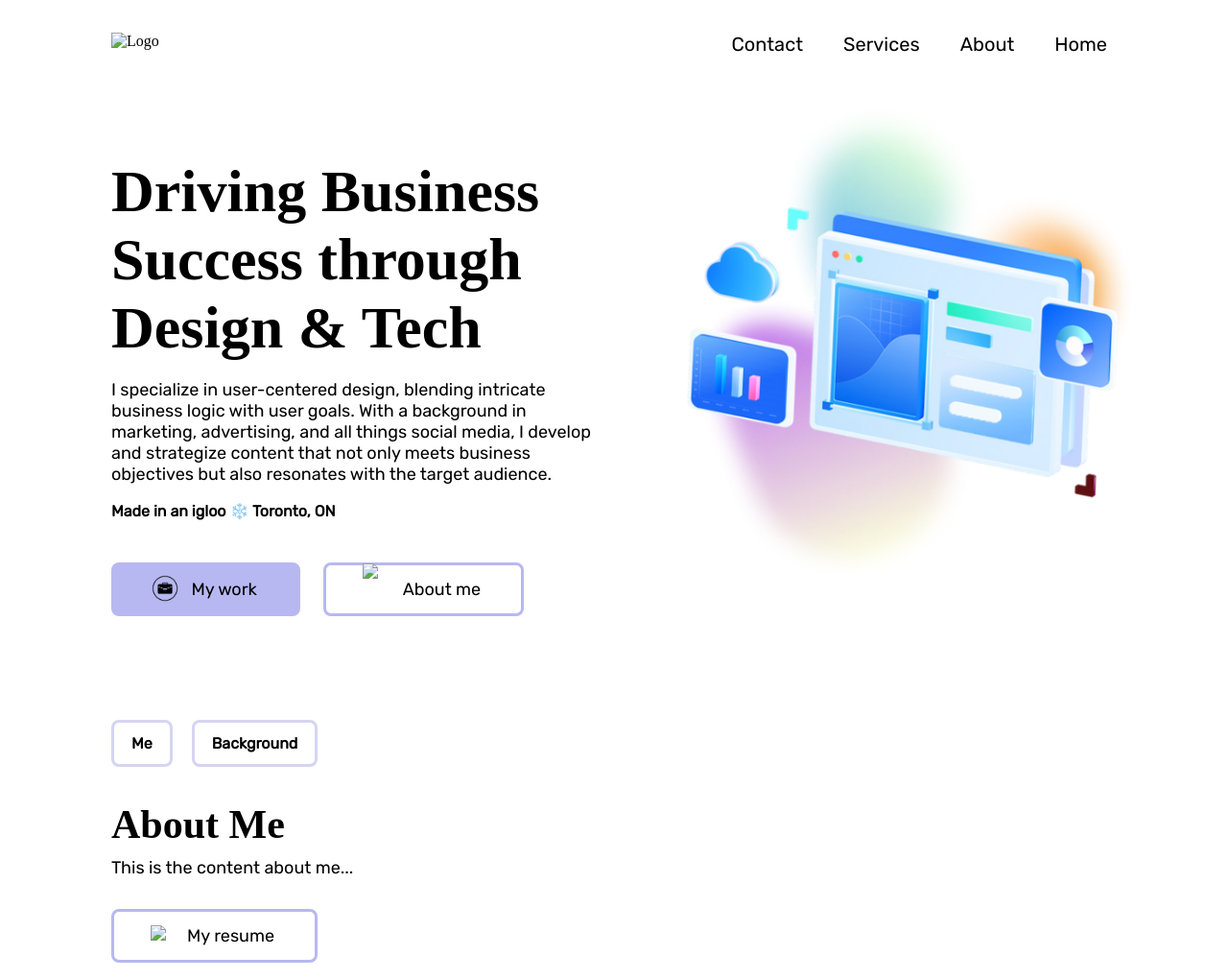
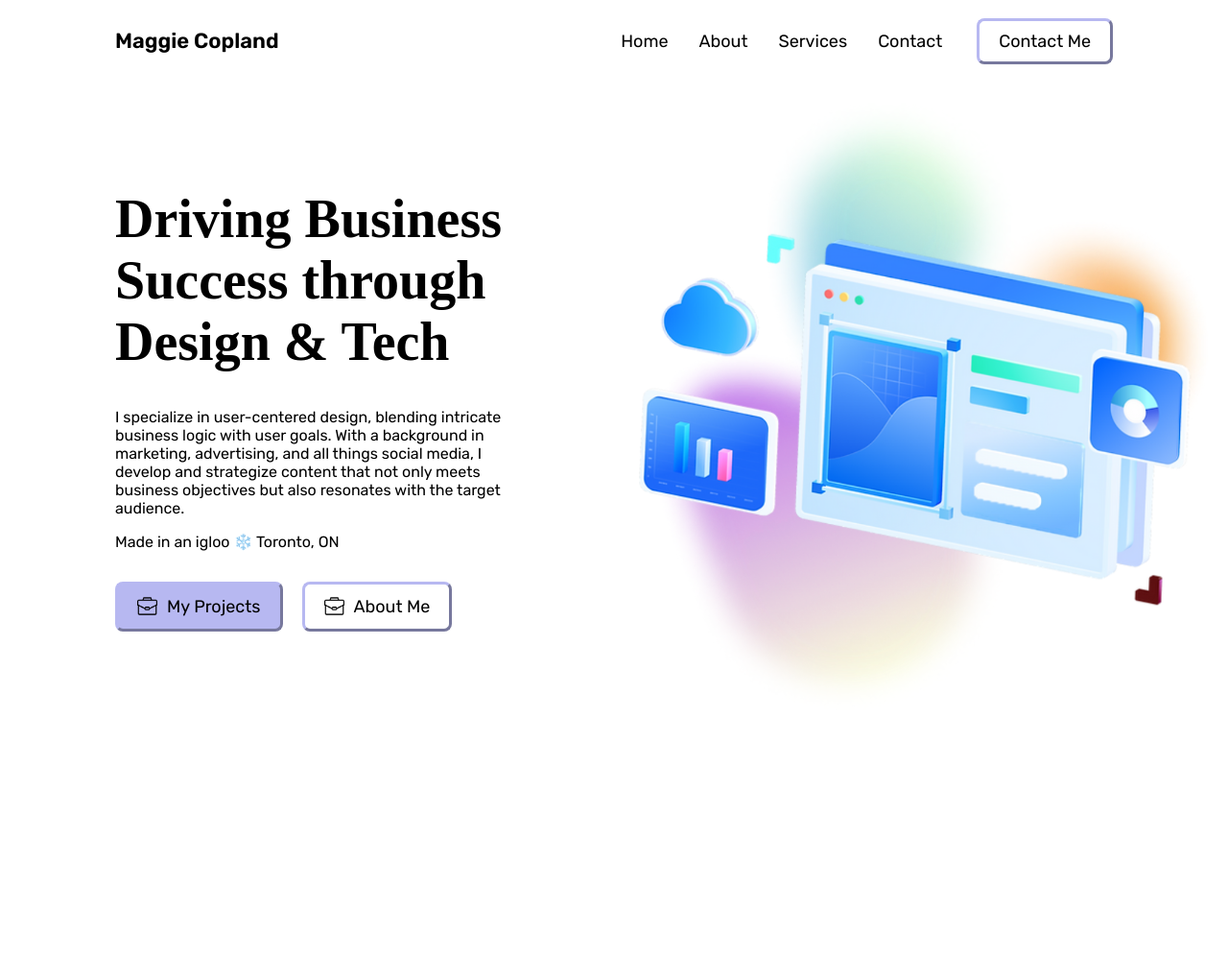
Before and after one commit to magscop/My_First_Repo, a plain HTML site: page index.html in a window 1280 px wide. Shown: the whole page at 96% size. Drawn offline with Linux system fonts and the light colour scheme; a small style sheet from the web is missing; a web font is replaced by a local one.

Commit message:
New onesssss

```diff
--- a/index.html
+++ b/index.html
@@ -3,86 +3,56 @@
 <head>
     <meta charset="UTF-8">
     <meta name="viewport" content="width=device-width, initial-scale=1.0">
-    <title>Apple Bootm</title>
     <link rel="stylesheet" href="styles.css">
     <link rel="stylesheet" type="text/css" href="//fonts.googleapis.com/css?family=Petrona" />
     <link rel="preconnect" href="https://fonts.googleapis.com">
 <link rel="preconnect" href="https://fonts.gstatic.com" crossorigin>
 <link href="https://fonts.googleapis.com/css2?family=Lexend+Deca:wght@100;200;300;400;500;600;700;800;900&display=swap" rel="stylesheet">
+<link href='https://fonts.googleapis.com/css?family=Rubik' rel='stylesheet'>
+<link rel="preconnect" href="https://fonts.googleapis.com">
+<link rel="preconnect" href="https://fonts.gstatic.com" crossorigin>
+<link href="https://fonts.googleapis.com/css2?family=Rubik:wght@600&display=swap" rel="stylesheet">
+<link rel="stylesheet" href="https://cdnjs.cloudflare.com/ajax/libs/font-awesome/6.0.0/css/all.min.css" integrity="sha512-d/20FmbQOqHR9z8lP1gpT6jbKRt7xtRl6xzBtl9zJK+g8B8yW4BbOxLhdEXh2+bt1kYzUKJOKj5we+BhGYfQWA==" crossorigin="anonymous" referrerpolicy="no-referrer" />
     <!-- Add your additional meta tags, link to stylesheets, or scripts here -->
 </head>
 
 
+<body>
     <nav>
+        <div class="logo"> Maggie Copland</div>
+        <div class="menu">
             <ul>
-    <img src="path/to/your/logo.png" alt="Logo" class="logo">
-    <li><a href="#home">Home</a></li>
-    <li><a href="#about">About</a></li>
-    <li><a href="#services">Services</a></li>
-    <li><a href="#contact">Contact</a></li>
+                <li><a href="#">Home</a></li>
+                <li><a href="#">About</a></li>
+                <li><a href="#">Services</a></li>
+                <li><a href="#">Contact</a></li>
             </ul>
+        </div>
+        <button class="contact-button">Contact Me</button>
     </nav>
 
 
-
-<body>
     <div class="container">
-        <div class="column">
+        <div class="column-1">
           <h1>Driving Business Success through Design & Tech</h1>
           <p>I specialize in user-centered design, blending intricate business logic with user goals. With a background in marketing, advertising, and all things social media, I develop and strategize content that not only meets business objectives but also resonates with the target audience.</p>
-            <h6> Made in an igloo ❄️ Toronto, ON</h6>
+            <p>Made in an igloo ❄️ Toronto, ON</p>
+          <div class="button-container">
             <button class="primary-button">
-                <img src="port.png" > My work
+                <img class="portfolio-icon" src="portfolio.png" alt="Image"> My Projects <!-- Replace "icon.png" with the path to your PNG icon -->
               </button>
-            <button class="secondary-button">
-                <img src="path/to/your/another-image.png" alt="Icon"> About me
+              <button class="secondary-button-2">
+                <img class="portfolio-icon" src="portfolio.png" alt="Image"> About Me <!-- Replace "icon.png" with the path to your PNG icon -->
               </button>
+
           </div>
-        <div class="column">
-            <img src="homepage.png" alt="Image">
         </div>
-    </div><link href='https://fonts.googleapis.com/css?family=Rubik' rel='stylesheet'>
-
-
-    <div class="container2">
-        <div class="tab-container">
-            <div class="tab" onclick="showContent('me')">Me</div>
-            <div class="tab" onclick="showContent('background')">Background</div>
-        </div>
-
-        <div id="meContent" class="content">
-            <h1>About Me</h1>
-            <p>This is the content about me...</p>
-
-            <div class="button-container">
-                <button class="secondary-button">
-                    <img src="path/to/your/another-image.png" alt="Icon"> My resume
-                </button>
+        <div class="column-2">
+            <img class="homepage-img" src="homepage.png" alt="Image">
           </div>
       </div>
 
-        <div id="backgroundContent" class="content" style="display: none;">
-            <h1>Background</h1>
-            <p>This is the background content...</p>
-
-            <div class="button-container">
-                <button>Click Me</button>
-            </div>
-        </div>
-    </div>
-
-    <script>
-        function showContent(tabName) {
-            // Hide all content sections
-            document.getElementById('meContent').style.display = 'none';
-            document.getElementById('backgroundContent').style.display = 'none';
-
-            // Show the selected content section
-            document.getElementById(tabName + 'Content').style.display = 'block';
-        }
-    </script>
 
 
 
 </body>
-</html>
--- a/styles.css
+++ b/styles.css
@@ -1,180 +1,160 @@
-{
-
-    padding: 14px 16px;
-    box-sizing: border-box;
-    right-margin: 100px;
-}
-
-/* Basic styling for the menu */
-nav ul {
-    list-style-type: none;
-    margin: 0;
-    padding: 0;
-    background-color: #ffffff; /* Background color of the menu */
-    overflow: hidden;
-    margin-right: 100px;
-}
-
-nav li {
-    float: right;
-}
-
-nav a {
-    display: block;
-    color: rgb(0, 0, 0);
-    text-align: center;
-    padding: 14px 16px;
-    text-decoration: none;
-    font-family: rubik;
-    font-size: 20px;
-    margin-right: 10px;
-    margin-top: 20px;
+body{
+    margin-right: 120px;
+    margin-left: 120px;
 
 }
 
-nav a:hover {
-    color: rgb(183, 184, 241);
-    border-bottom: 4px solid rgb(183, 184, 241); /* Adjust the thickness and color as needed */
+
+nav{
+    display: flex;
+    justify-content: space-between;
+    max-width: 118rem;
+    margin: 0 auto;
+    align-items: center;
+    min-height: 6rem:
+    padding: 2.6rem 0;
 }
 
-.logo{
-    position: absolute;
-    padding: 14px 16px;
-    margin-top: 20px;
-    margin-left: 100px;
+ul {
+    display: flex;
+    list-style: none;
+
 }
 
-body {
-    margin: 0;
-    padding: 0;
+li, a {
+    font-family: Rubik;
+    justify-content: space-between;
+    padding: 8px;
+    text-decoration: none;
+    color: black;
+    font-size: 18px;
+
 }
 
-p{
-   font-family: rubik;
-   font-size: 18px;
+li, a:hover {
+    color: #999AE6;
 }
 
-h6{
-   font-family: rubik;
-   font-size: 16px;
-   margin-top: 8px;
-   margin-bottom: 12px;
+
+.logo {
+    cursor: pointer;
+    font-family: Rubik;
+    font-size: 22px;
+    font-weight: bold;
+    margin-right: auto;
+    align-items: end;
+    margin-top: -1px;
+    transform: rotate(2,3);
+}
+
+.contact-button {
+    margin-left: 20px;
+    font-family: Rubik;
+    font-size: 18px;
+    padding: 10px 20px;
+    margin-top: auto;
+    margin-top: 0px;
+    border-radius: 8px;
+    border-color: #B7B8F1;
+    color: none;
+    background-color: rgba(0, 0, 0, 0);
+    border-width: 3px;
+    box-shadow: none;
+}
+
+.contact-button:hover {
+    background-color: #E3E4FF;
+    border-color: #E3E4FF;
+
 }
 
 .container {
     display: flex;
+    position: relative;
 }
 
-.column {
-    flex: 1;
-    padding: 14px 16px;
-    margin-left: 100px;
-    padding-top: 50px;
+.homepage-img {
+   max-height: 60%;
 }
 
-.column h1 {
-    margin-bottom: 16px;
+h1 {
     font-family: Petrona;
-    font-size: 62px;
+    font-size: 56px;
 }
 
-.column button {
-    display: block;
-    margin-bottom: 8px;
-    display: inline-block;
+p {
+    font-family: Rubik;
+    font-size: 16px;
 }
 
-.column img {
-    width: 100%;
-    height: auto;
-    box-sizing: border-box;
-    margin-top: -20px;
-    align-items: left;
-    margin-left: -60px;
+.column-1{
+    margin-top: 80px;
+    justify-content: first baseline;
+    width: 50%;
+    margin-left: auto;
+}
+.column-2{
+    margin-top: 20px;
+    justify-content: first baseline;
+    width: 50%;
+    margin-left: 100px;
+}
+.button-container{
+    margin-top: 32px;
+    display: flex;
+}
+.secondary-button-2{
+    margin-left: 20px;
+    font-family: Rubik;
+    font-size: 18px;
+    padding: 12px 20px;
+    margin-top: auto;
+    margin-top: 0px;
+    border-radius: 8px;
+    border-color: #B7B8F1;
+    background-color: rgba(0, 0, 0, 0);
+    border-width: 3px;
+    box-shadow: none;
+    display: flex;
+}
+
+.secondary-button-2:hover {
+    background-color: #E3E4FF;
+    border-color: #E3E4FF;
 
 }
 
-.primary-button,
-.secondary-button {
-    padding: 14px 42px;
-    font-size: 16px;
-    cursor: pointer;
-    border: none;
+.primary-button{
+    font-family: Rubik;
+    font-size: 18px;
+    padding: 12px 20px;
+    margin-top: auto;
+    margin-top: 0px;
     border-radius: 8px;
-    margin-right: 20px;
-    margin-top: -8px;
+    border-color: #B7B8F1;
+    background-color: #B7B8F1;
+    border-width: 3px;
+    box-shadow: none;
     display: flex;
-    align-items: center; /* Center the image and text vertically */
-    font-size: 18px;
-    font-family: rubik;
 }
 
-.primary-button img,
-.secondary-button img {
-    margin-right: 8px; /* Add space between the image and text, adjust as needed */
-    margin-left: -4px;
-    margin-bottom: -8px;
-    max-width: 30px; /* Set a maximum width for the icon */
-    max-height: 30px; /* Set a maximum height for the icon */
-    color: #ffffff;
-
+.portfolio-icon{
+    width: 21px;
+    margin-right: 10px;
+    padding: 10px, 10px;
+    margin-bottom: px;
+    display: flex;
 }
 
-.primary-button {
-    background-color: rgb(183, 184, 241);
-    color: rgb(0, 0, 0), 0, 0);
-    border: 3px solid rgb(183, 184, 241);
-}
-
-.secondary-button {
-    background-color: #ffffff;
-    color: rgb(0, 0, 0), 0, 0);
-    border: 3px solid rgb(183, 184, 241);
-    margin-top: 32px;
+.arrow-icon{
+    width: 20px;
+    margin-right: 10px;
+    padding: 10px, 10px;
+    display: flex;
 }
 
 .primary-button:hover {
-    background-color: rgb(136, 137, 205);
-    border: 3px solid rgb(136, 137, 205);
-}
-
-.secondary-button:hover {
-    background-color: rgb(213, 213, 242);
-    border: 3px solid rgb(213, 213, 242);
-}
-
-.container2{
-margin-top: 72px;
-margin-left: 100px;
-padding: 14px 16px;
+    background-color: #E3E4FF;
+    border-color: #E3E4FF;
 
 }
-
-
-.tab-container {
-    display: flex; /* Use flexbox to align tabs horizontally */margin-bottom: 20px;
-
-}
-
-.tab{
-    margin-right: 20px;
-    font-family: rubik;
-    font-weight: bold;
-    border: 3px solid rgb(213, 213, 242);
-    border-radius: 8px;
-    padding: 12px 18px;
-    margin-bottom: 8px;
-
-
-}
-
- h1{
-
-        font-family: petrona;
-        font-size: 42px;
-        margin-bottom: -8px;
- }
-
-    .tab:hover{
-        color: rgb(183, 184, 241);
-    }
```
Lines whose indentation alone changed are shown as unchanged.
